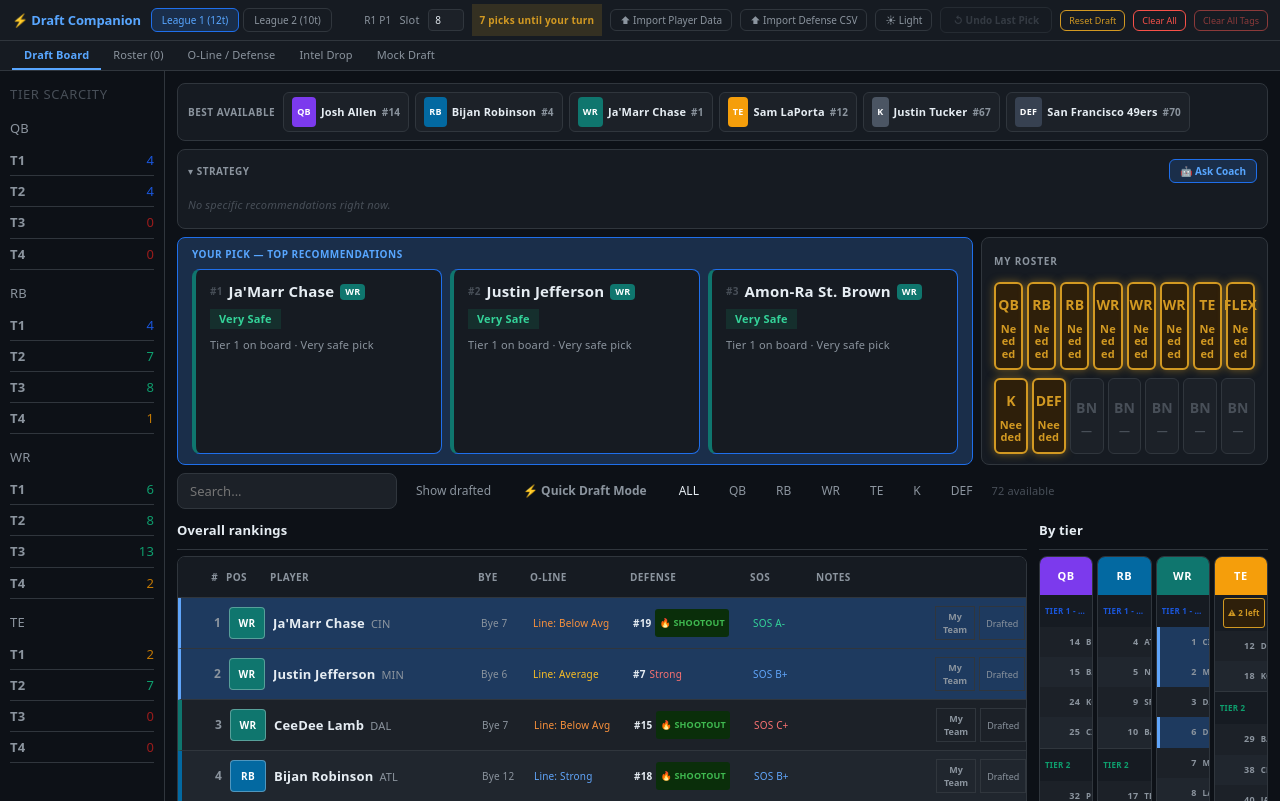
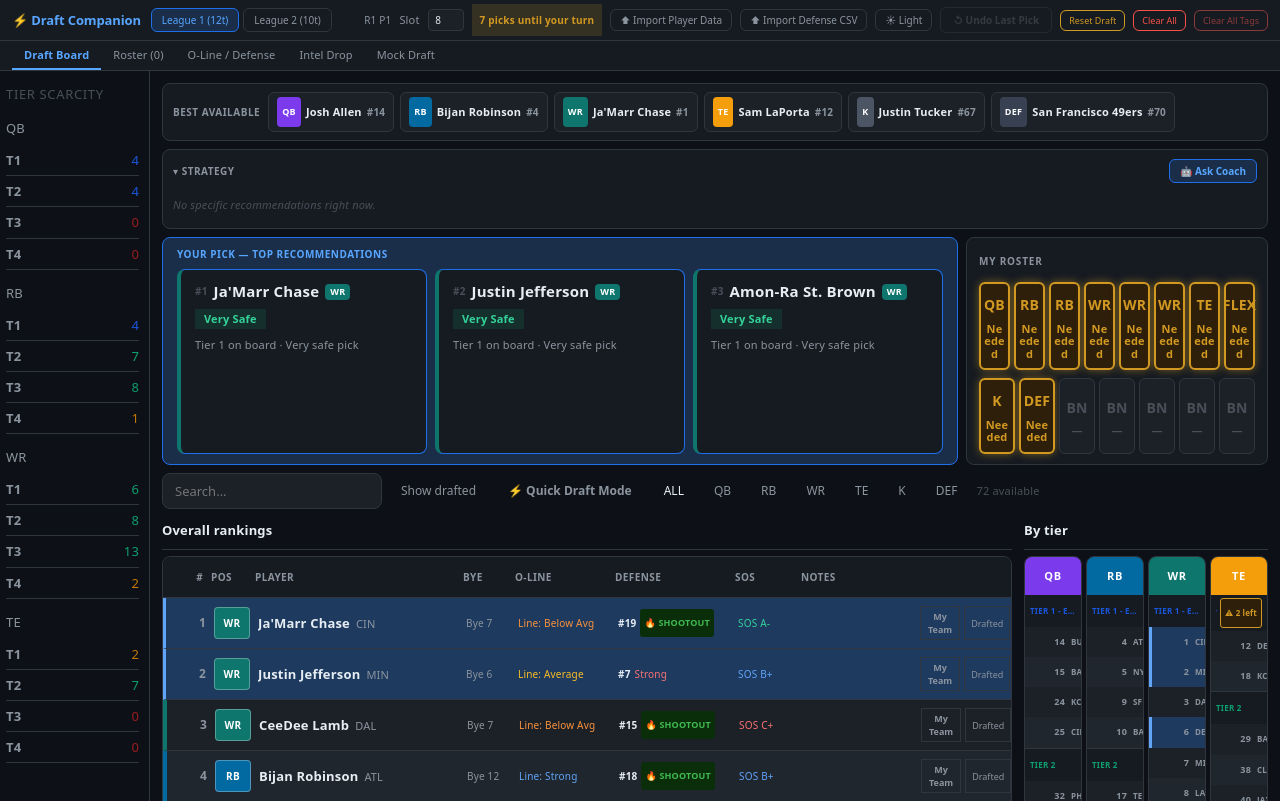
Before and after one commit to Parth33/fantasy-draft-server, a React (Vite) app in the folder fantasy-draft-companion/: page / in a window 1280 px wide. Built offline with nearby package versions, Linux system fonts and the light colour scheme.

Commit message:
reduce tier scarcity sidebar left margin to reclaim board space

```diff
--- a/fantasy-draft-companion/src/App.jsx
+++ b/fantasy-draft-companion/src/App.jsx
@@ -1809,7 +1809,7 @@ export default function App() {
       <div style={{display:"flex",height:"calc(100vh - 70px)",overflow:"hidden"}}>
 
         {/* LEFT SIDEBAR: Scarcity + Tier counts */}
-        <div ref={sidebarRef} style={{width:165,background:"var(--bg-sidebar)",borderRight:`1px solid var(--border)`,padding:10,overflow:"auto",flexShrink:0}}>
+        <div ref={sidebarRef} style={{width:150,background:"var(--bg-sidebar)",borderRight:`1px solid var(--border)`,padding:"10px 10px 10px 6px",overflow:"auto",flexShrink:0}}>
           <div style={{fontSize:13,fontWeight:500,color:"var(--text-muted)",textTransform:"uppercase",letterSpacing:"0.05em",marginBottom:8}}>Tier scarcity</div>
 
           {/* Run alert */}
```
